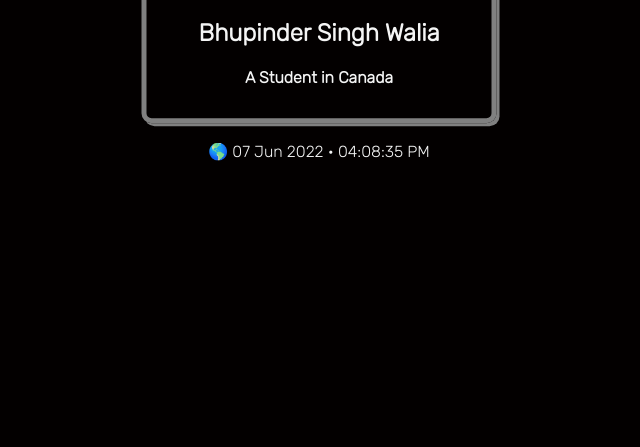
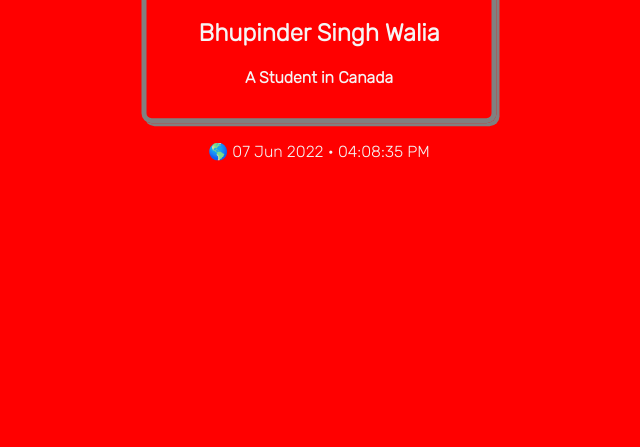
Before and after one commit to BHUPINDERS003/BHUPINDERS003.github.io, a plain HTML site: page index.html in a window 1280 px wide. Shown: the part 353-800 px from the top of the page, without its empty margins (321-961 px from the left). Drawn offline with Linux system fonts and the light colour scheme.

Commit message:
Update style.css

```diff
--- a/style.css
+++ b/style.css
@@ -8,7 +8,7 @@ body {
   left: 50%;
   -ms-transform: translate(-50%, -50%);
   transform: translate(-50%, -50%);
-  background-color: #030000;
+  background-color: #ff0000;
   background-repeat: no-repeat;
   background-position: right top;
   background-attachment: fixed;
```
